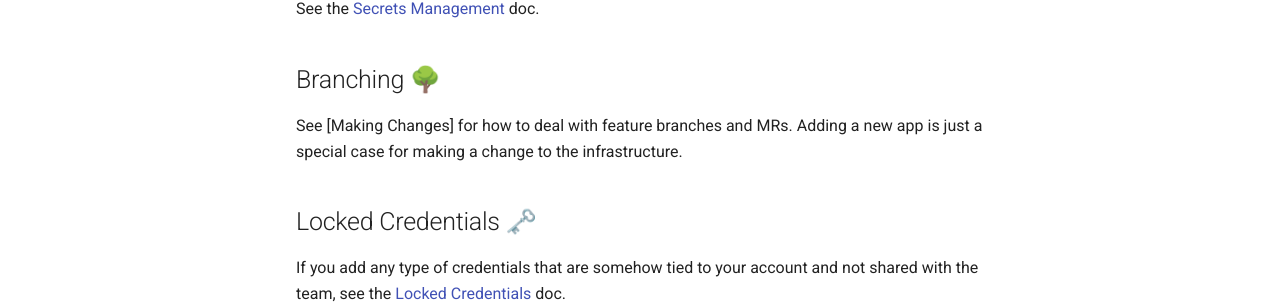
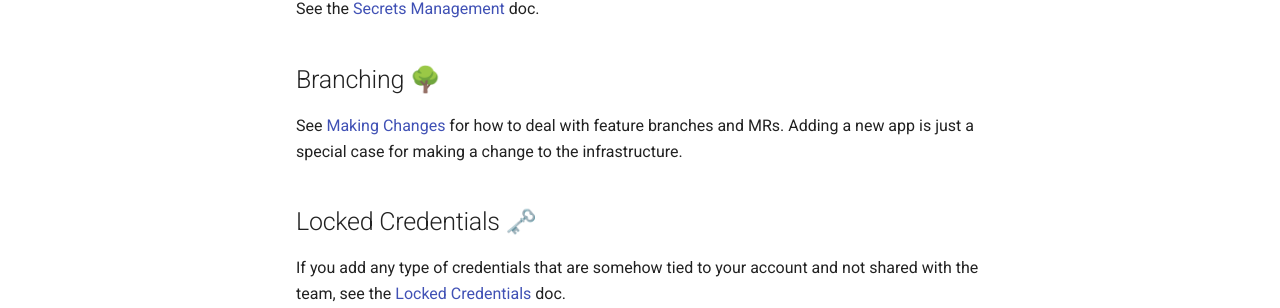
Before and after one commit to ska-telescope/ska-src-chsrc-gitops, an MkDocs documentation site: the page built from docs/procedures/gitops/new-app.md, in a window 1280 px wide and 900 px high, scrolled down 2126 px. Shown: the part 525-833 px from the top of the window. Built offline with MkDocs 1.6.1 and Material for MkDocs 9.7.7, drawn with Linux system fonts in a browser that asks for light colours; some of the changed lines change nothing that is shown.

Commit message:
CHOC-71: fix link

```diff
--- a/docs/procedures/gitops/new-app.md
+++ b/docs/procedures/gitops/new-app.md
@@ -99,7 +99,7 @@ See the [Secrets Management](app-secrets.md) doc.
 
 ## Branching 🌳
 
-See [Making Changes] for how to deal with feature branches and MRs. Adding a new app is just a
+See [Making Changes](making-changes.md) for how to deal with feature branches and MRs. Adding a new app is just a
 special case for making a change to the infrastructure.
 
 ## Locked Credentials 🗝️
```
